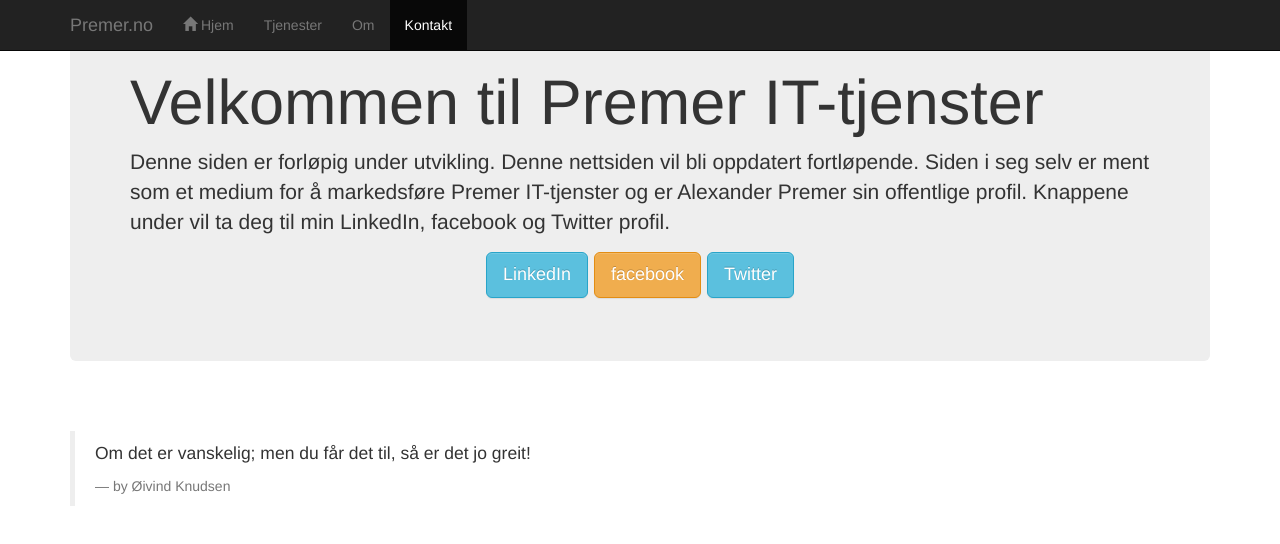
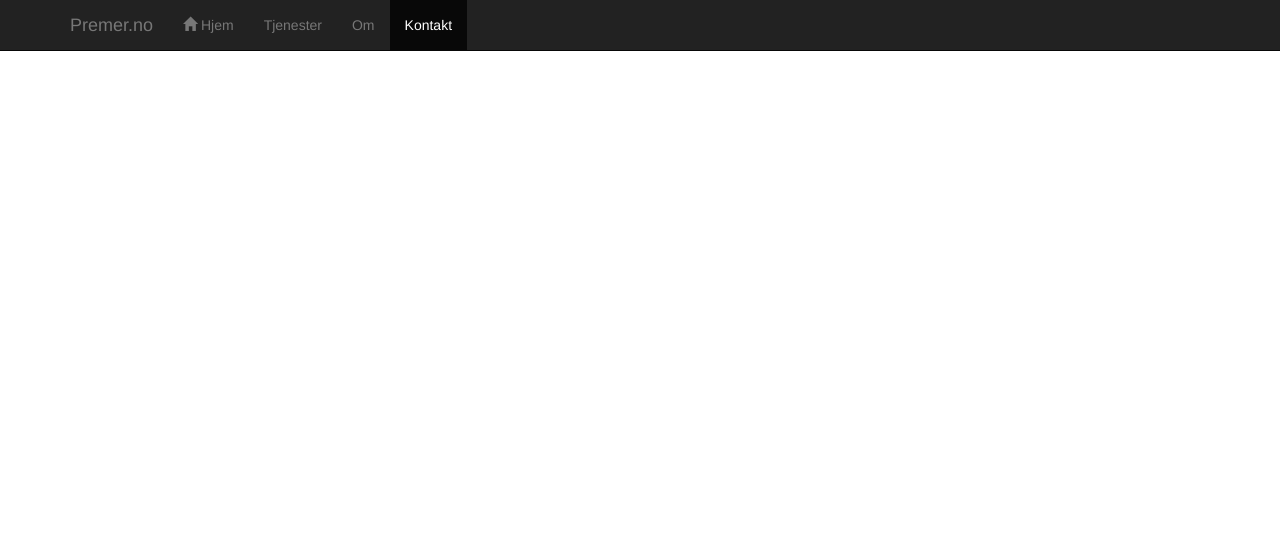
Before and after one commit to parlex/premer.no, a plain HTML site: page pages/contact.html in a window 1280 px wide. Drawn offline with nearby package versions, Linux system fonts and the light colour scheme; files whose address does not match are found by name.

Commit message:
nothing valueable was done in these files

```diff
--- a/pages/contact.html
+++ b/pages/contact.html
@@ -36,25 +36,6 @@
         </div>
     </nav>
 
-	<!-- Jumbotron -->
-	<div class="container">
-        <div class="jumbotron">
-            <h1>Velkommen til Premer IT-tjenster</h1>
-            <p>Denne siden er forløpig under utvikling. Denne nettsiden vil bli oppdatert fortløpende. Siden i seg selv er ment som et medium for å markedsføre Premer IT-tjenster og er Alexander Premer sin offentlige profil. Knappene under vil ta deg til min LinkedIn, facebook og Twitter profil.</p>
-            <p align="center">
-				<a href="http://www.linkedin.com/profile/view?id=230849163" target="_blank" class="btn btn-info btn-lg">LinkedIn</a>
-				<a href="https://www.facebook.com/Premero" target="_blank" class="btn btn-warning btn-lg">facebook</a>
-				<a href="https://twitter.com/Lassaronen" target="_blank" class="btn btn-info btn-lg">Twitter</a>
-			</p>
-        </div>
-		</br>
-		</br>
-
-		<blockquote>
-			<p>Om det er vanskelig; men du får det til, så er det jo greit!</p>
-			<small>by <cite>Øivind Knudsen</cite></small>
-		</blockquote>
-	</div>
 
 
 </body>
```
Also changed, not shown: pages/index.html (+13 -5 lines).
